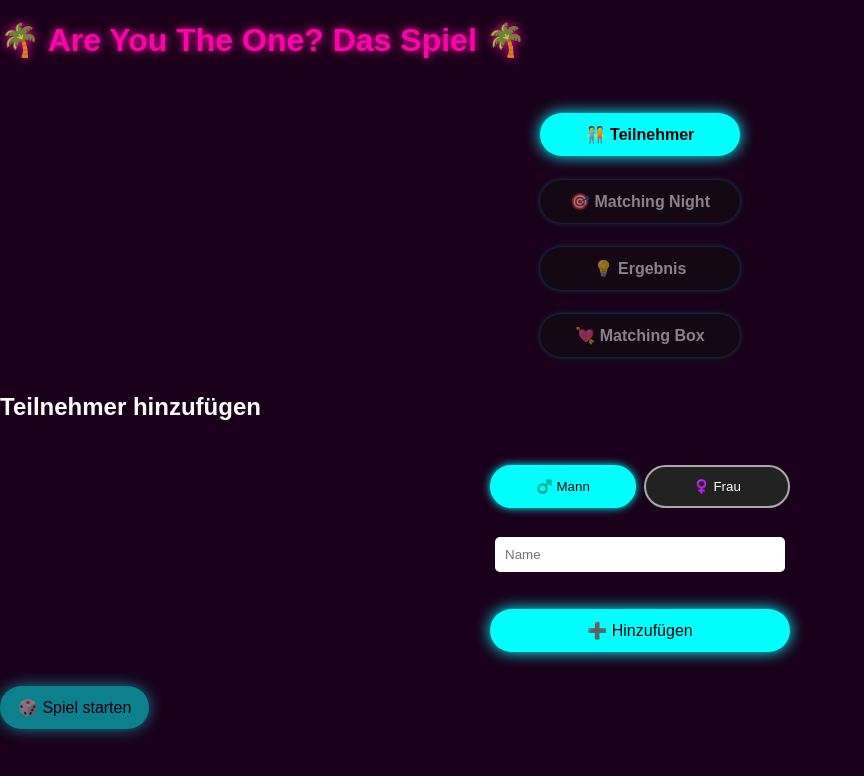
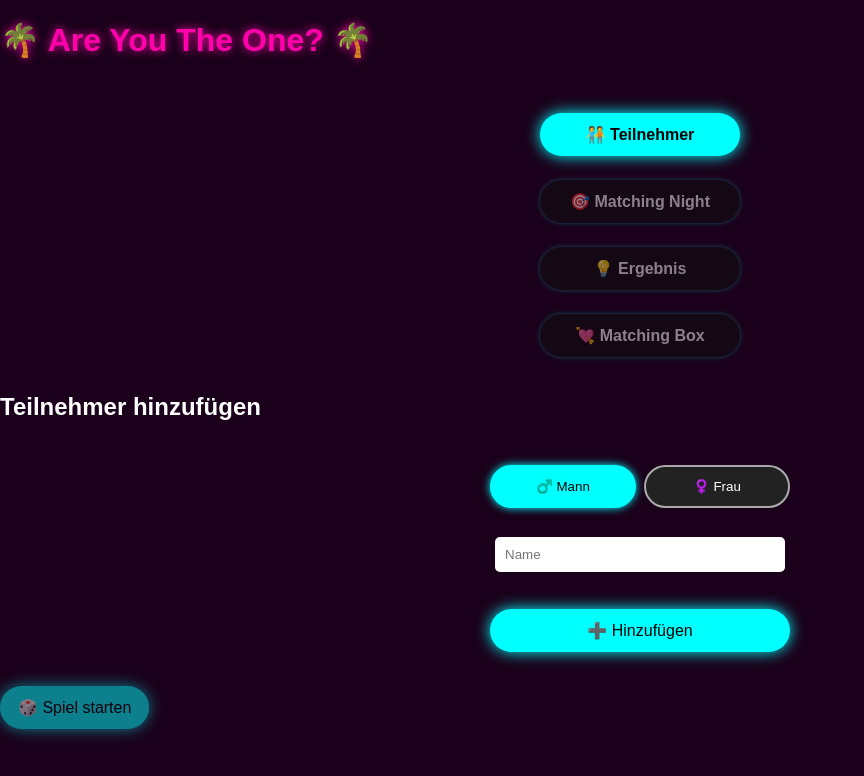
Before and after one commit to paulseeland/are-you-the-one-game, a React (Vite) app: page / in a window 1280 px wide. Shown: the top 776 px of the page, without its empty margins (0-864 px from the left). Built offline with nearby package versions, Linux system fonts and the light colour scheme.

Commit message:
Update App.jsx

```diff
--- a/src/App.jsx
+++ b/src/App.jsx
@@ -77,7 +77,7 @@
 
   return (
     <div className="App">
-      <h1>🌴 Are You The One? Das Spiel 🌴</h1>
+      <h1>🌴 Are You The One? 🌴</h1>
 
       {gameStarted && (
         <button onClick={restartGame} className="action.button">
```
